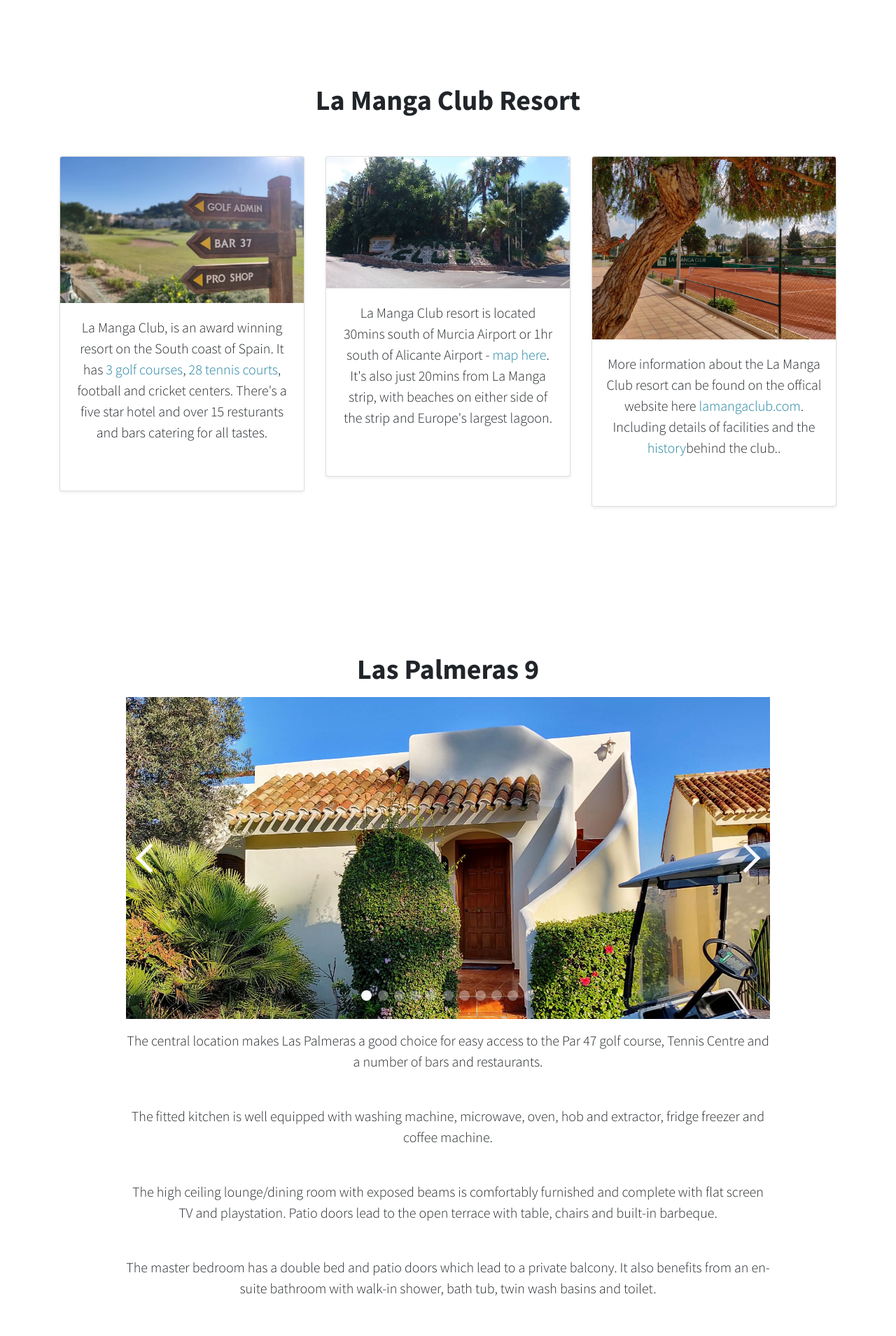
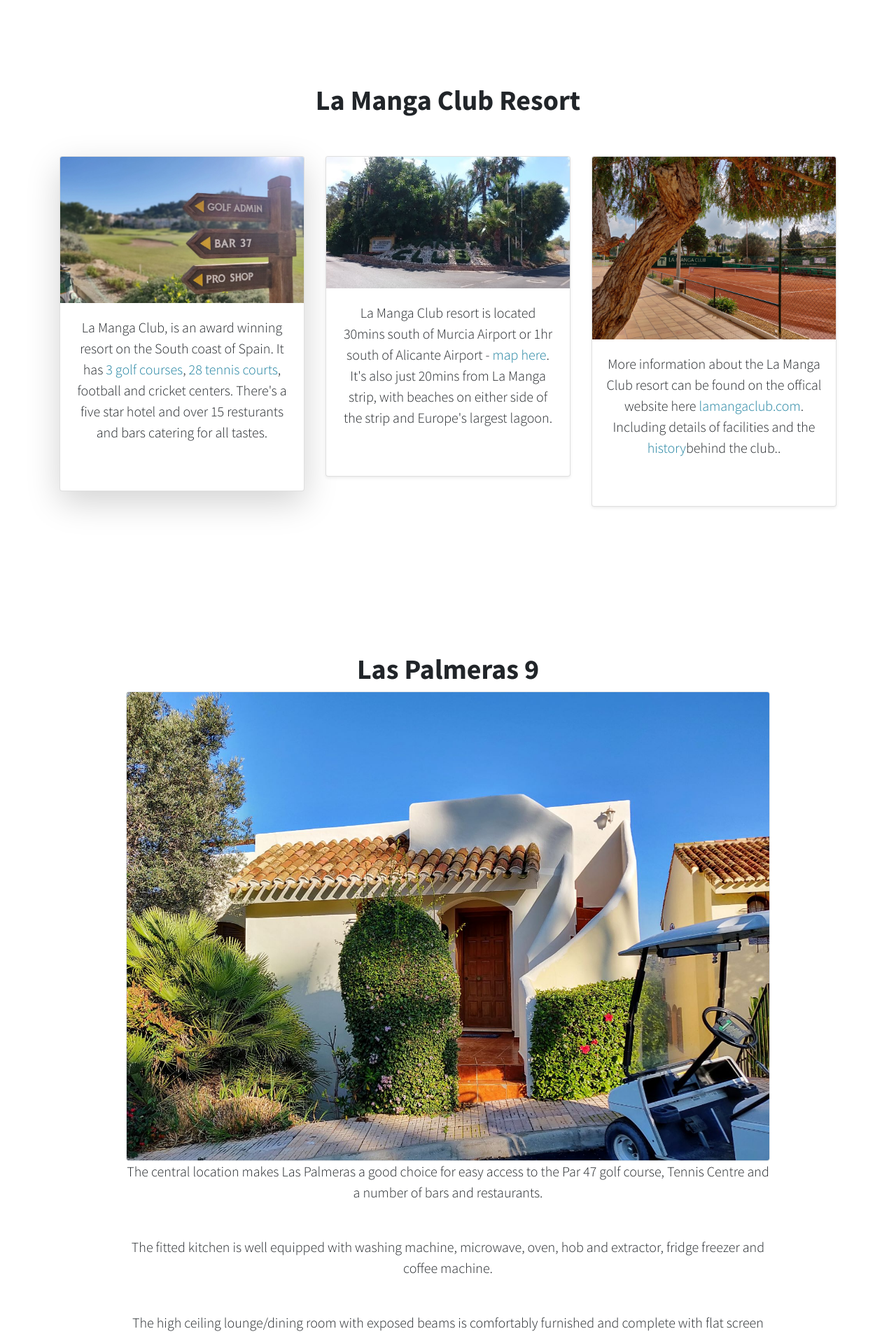
Before and after one commit to richsteer/richsteer.github.io, a Jekyll site: the page built from index.html, in a window 1280 px wide. Shown: the part 1341-3250 px from the top of the page at 70% size. Built offline with Jekyll 4.4.1, drawn with Linux system fonts in a browser that asks for light colours; grey boxes are pictures that could not be loaded.

Commit message:
removed slider

```diff
--- a/index.html
+++ b/index.html
@@ -30,7 +30,7 @@
 
             <div class="row row-cols-1 row-cols-sm-2 row-cols-md-3 g-3">
                 <div class="col">
-                    <div class="card shadow-sm">
+                    <div class="card shadow-lg">
                         <img src="assets/img/la-manga-club-north-course-signpost.jpg" class="card-img-top" alt="..">
                         <div class="card-body">
                             <!--<h5 class="card-title">Card title</h5>-->
@@ -76,9 +76,9 @@
                 <div class="col-lg-10 mx-auto">
                     <h1>Las Palmeras 9</h1>
 
-                    {% include carousel.html height="50" unit="%" duration="10000" %}
+                    <!--{% include carousel.html height="50" unit="%" duration="10000" %}-->
 
-                    <!--<img src="assets/img/la-manga-club-villa-las-palmeras-9.jpg" class="rounded border img-fluid">-->
+                    <img src="assets/img/la-manga-club-villa-las-palmeras-9.jpg" class="rounded border img-fluid">
 
                     <p class="lead mb-5">
                         The central location makes Las Palmeras a good choice for easy access to the  Par 47 golf course, Tennis Centre and a number of bars and restaurants.
```
